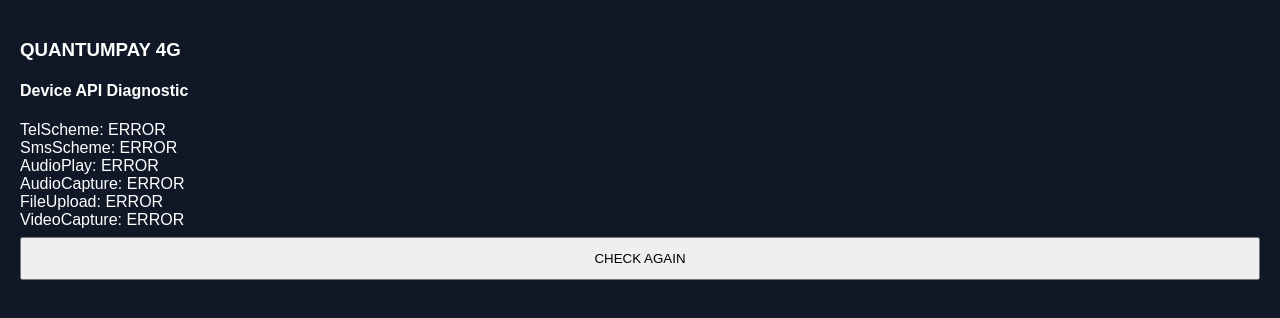
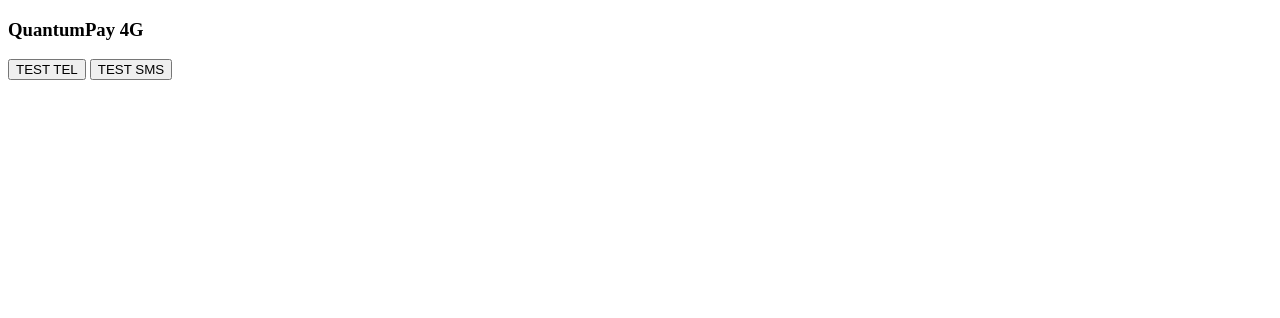
Before and after one commit to quntumcraft-solution/cloud-phone-pdf-viewer, a plain HTML site: page index.html in a window 1280 px wide. Drawn offline with Linux system fonts and the light colour scheme.

Commit message:
Update index.html

```diff
--- a/index.html
+++ b/index.html
@@ -1,62 +1,39 @@
 <!DOCTYPE html>
 <html>
 <head>
-<meta name="viewport" content="width=device-width,initial-scale=1">
-<title>QuantumPay API Test</title>
-<style>
-body {
- background:#101827;
- color:white;
- font-family:Arial;
- padding:12px;
-}
-button {
- width:100%;
- padding:12px;
- margin:8px 0;
-}
-</style>
+<meta name="viewport" content="width=device-width, initial-scale=1">
+<title>QuantumPay Test</title>
 </head>
 <body>
+<h3>QuantumPay 4G</h3>
 
-<h3>QUANTUMPAY 4G</h3>
-<h4>Device API Diagnostic</h4>
+<button onclick="testTel()">TEST TEL</button>
+<button onclick="testSMS()">TEST SMS</button>
 
-<div id="output">Checking...</div>
-
-<button onclick="check()">CHECK AGAIN</button>
+<div id="result"></div>
 
 <script>
-async function check() {
- const features = [
-  "TelScheme",
-  "SmsScheme",
-  "AudioPlay",
-  "AudioCapture",
-  "FileUpload",
-  "VideoCapture"
- ];
-
- let result = "";
-
- for (const feature of features) {
-  try {
-   let supported =
-    await navigator.hasFeature(feature);
-
-   result += feature + ": " +
-    (supported ? "YES" : "NO") + "<br>";
-  } catch(e) {
-   result += feature + ": ERROR<br>";
-  }
+async function testTel() {
+ try {
+  let r = await navigator.hasFeature("TelScheme");
+  document.getElementById("result").innerHTML =
+   "TEL SCHEME: " + r;
+ } catch(e) {
+  document.getElementById("result").innerHTML =
+   "TEL ERROR: " + e;
  }
-
- document.getElementById("output").innerHTML =
- result;
 }
 
-check();
+async function testSMS() {
+ try {
+  let r = await navigator.hasFeature("SmsScheme");
+  document.getElementById("result").innerHTML =
+   "SMS SCHEME: " + r;
+ } catch(e) {
+  document.getElementById("result").innerHTML =
+   "SMS ERROR: " + e;
+ }
+}
 </script>
-
 </body>
 </html>
```
